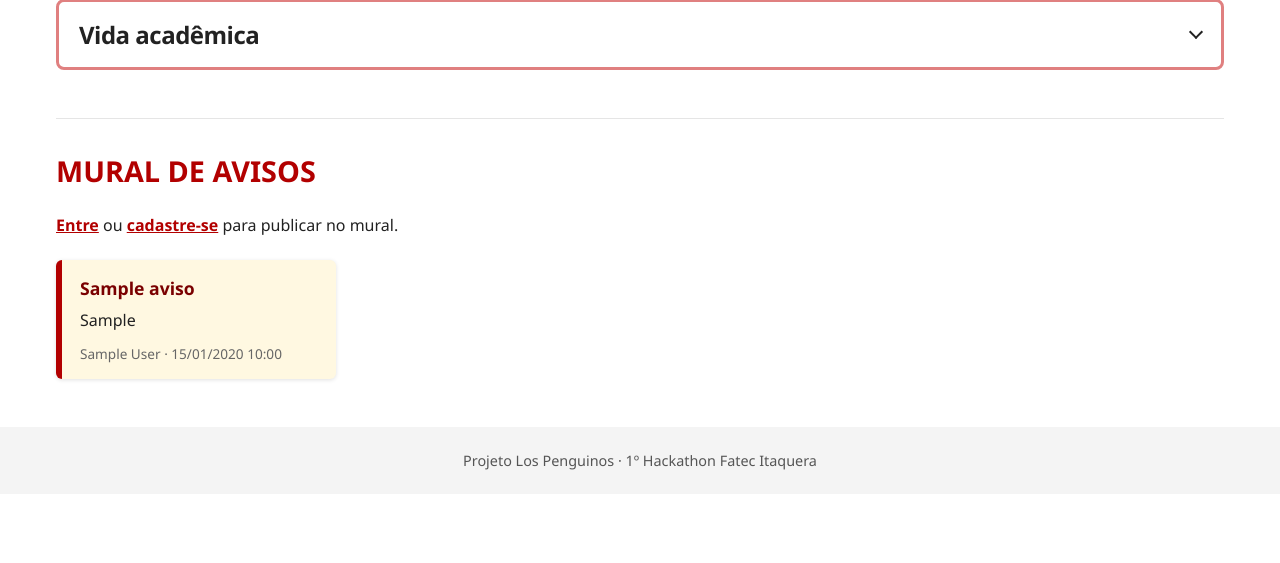
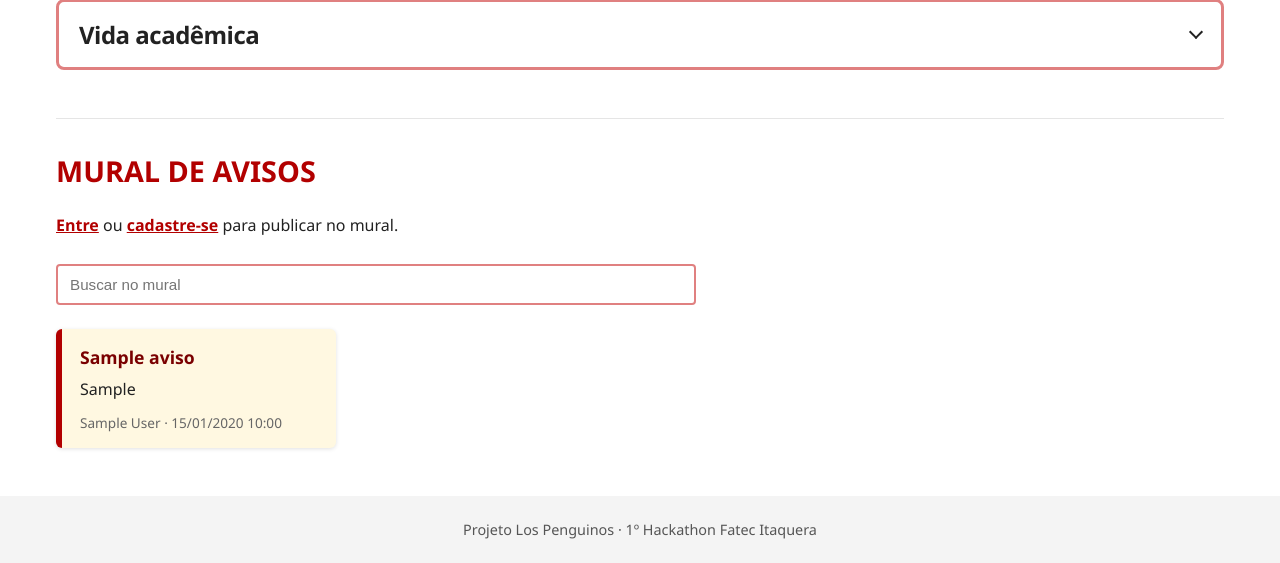
Before and after one commit to CltUser6x1/fatec-hack-los-penguinos, a Laravel app: page / in a window 1280 px wide. Shown: the part 724-1287 px from the top of the page. Before the commit the page ends 1194 px from the top, so only its background shows below. Run offline with Laravel 12, Linux system fonts and the light colour scheme; data comes from the database, SQL or seed files in the repository; tables that the repository leaves empty hold one stand-in row (values such as "Sample post").

Commit message:
feat: adicionar busca no mural de avisos
Co-Authored-By: Claude Opus 5.5 (1M context) <noreply@anthropic.com>
Claude-Session: https://claude.ai/code/session_01UWNiguaPVo6DgaVhjuC9a8

```diff
--- a/public/css/faq.css
+++ b/public/css/faq.css
@@ -407,3 +407,18 @@ body {
     color: var(--cor-principal);
     font-weight: 600;
 }
+
+.busca-mural {
+    margin-top: 28px;
+}
+
+.busca-mural input {
+    width: 100%;
+    max-width: 640px;
+    border: 2px solid var(--cor-borda);
+    padding: 10px 12px;
+}
+
+.recado[hidden] {
+    display: none;
+}
--- /dev/null
+++ b/public/js/mural.js
@@ -0,0 +1,20 @@
+// Busca no mural: esconde os avisos que não combinam com o termo digitado.
+const buscaMural = document.getElementById('busca-mural');
+const recados = document.querySelectorAll('[data-recado]');
+const muralSemResultado = document.getElementById('mural-sem-resultado');
+
+const semAcento = (texto) =>
+    texto.toLowerCase().normalize('NFD').replace(/[̀-ͯ]/g, '');
+
+buscaMural?.addEventListener('input', () => {
+    const termo = semAcento(buscaMural.value.trim());
+    let visiveis = 0;
+
+    recados.forEach((recado) => {
+        const combina = !termo || semAcento(recado.textContent).includes(termo);
+        recado.hidden = !combina;
+        if (combina) visiveis++;
+    });
+
+    muralSemResultado.hidden = visiveis > 0 || recados.length === 0;
+});
--- a/resources/views/faq.blade.php
+++ b/resources/views/faq.blade.php
@@ -69,9 +69,14 @@
                 </p>
             @endauth
 
+            <form class="busca busca-mural" role="search" onsubmit="return false">
+                <label for="busca-mural" class="sr-only">Buscar no mural</label>
+                <input id="busca-mural" type="search" placeholder="Buscar no mural" autocomplete="off">
+            </form>
+
             <div class="mural-grade">
                 @forelse ($avisos as $aviso)
-                    <article class="recado">
+                    <article class="recado" data-recado>
                         <h3>{{ $aviso->titulo }}</h3>
                         <p>{{ $aviso->conteudo }}</p>
                         <footer>
@@ -89,10 +94,13 @@
                     <p class="sem-resultado">Nenhum aviso no mural ainda.</p>
                 @endforelse
             </div>
+
+            <p id="mural-sem-resultado" class="sem-resultado" hidden>Nenhum aviso encontrado para essa busca.</p>
         </section>
     </main>
 @endsection
 
 @push('scripts')
     <script src="{{ asset('js/faq.js') }}"></script>
+    <script src="{{ asset('js/mural.js') }}"></script>
 @endpush
```
Also changed, not shown: tests/Feature/MuralTest.php (+1 -0 lines).
